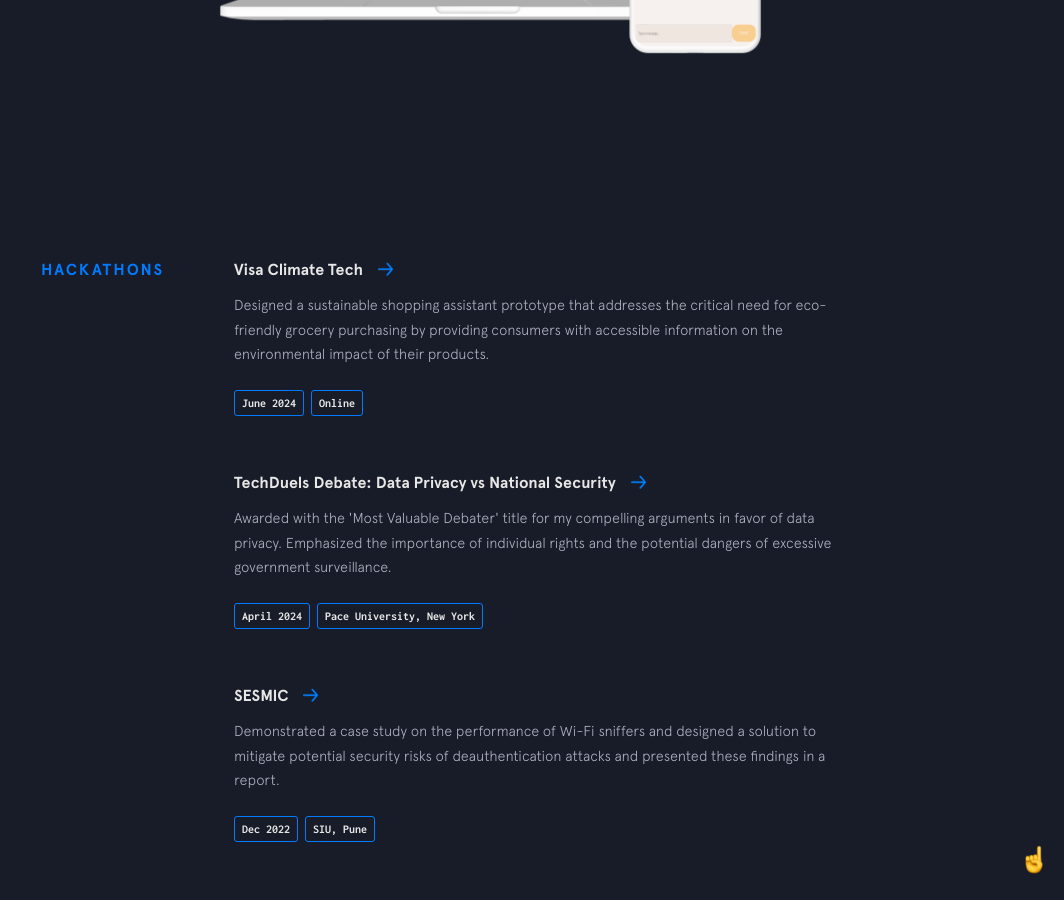
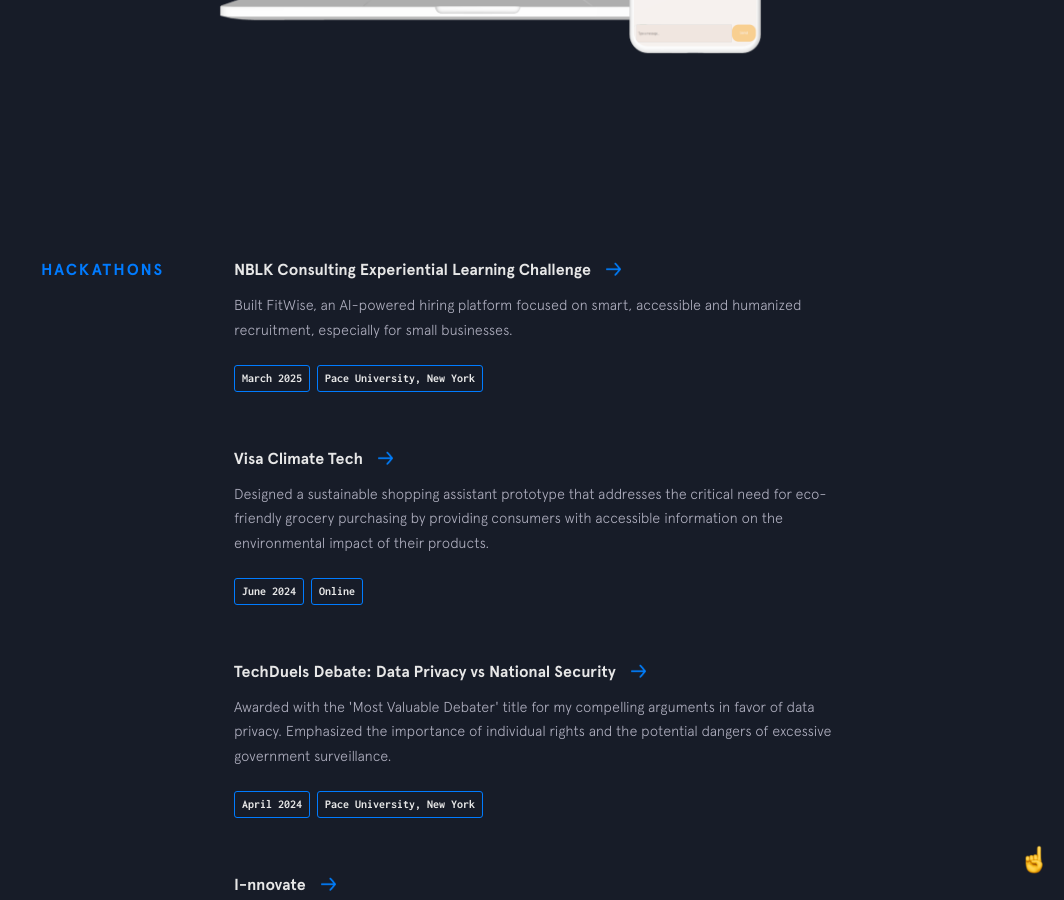
Before and after one commit to ar33h/ar33h.github.io, a Jekyll site: the page built from index.html, in a window 1280 px wide and 900 px high, scrolled down 3404 px. Shown: the whole window, without its empty margins (216-1280 px from the left). Built offline with Jekyll 4.4.1, drawn with Linux system fonts in a browser that asks for light colours; nearby versions of some CDN libraries.

Commit message:
Fixed broken links

```diff
--- a/_data/other-projects.yml
+++ b/_data/other-projects.yml
@@ -1,5 +1,13 @@
+- name: NBLK Consulting Experiential Learning Challenge
+  url: https://www.linkedin.com/posts/niyati-patil_ai-datascience-nlp-activity-7313996098312818690-cvLD
+  code: https://www.linkedin.com/posts/niyati-patil_ai-datascience-nlp-activity-7313996098312818690-cvLD
+  description: Built FitWise, an AI-powered hiring platform focused on smart, accessible and humanized recruitment, especially for small businesses.
+  used:
+    - thing: March 2025
+    - thing: Pace University, New York
+
 - name: Visa Climate Tech
-  url: https://visaclimatetechhackathon2024-platform.bemyapp.com/#/event
+  url: https://youtu.be/5bt47bYCir0
   code: https://github.com/ar33h/bettr_earth/
   description: Designed a sustainable shopping assistant prototype that addresses the critical need for eco-friendly grocery purchasing by providing consumers with accessible information on the environmental impact of their products.
   used:
@@ -13,14 +21,6 @@
   used:
     - thing: April 2024
     - thing: Pace University, New York
-
-- name: SESMIC
-  url: https://sesmic.sitpune.edu.in/
-  code: https://raw.githubusercontent.com/ar33h/ar33h.github.io/main/assets/certificates/sesmic.pdf
-  description: Demonstrated a case study on the performance of Wi-Fi sniffers and designed a solution to mitigate potential security risks of deauthentication attacks and presented these findings in a report.
-  used:
-    - thing: Dec 2022
-    - thing: SIU, Pune
 
 - name: I-nnovate
   url: https://www.intelliswift.com/
```
